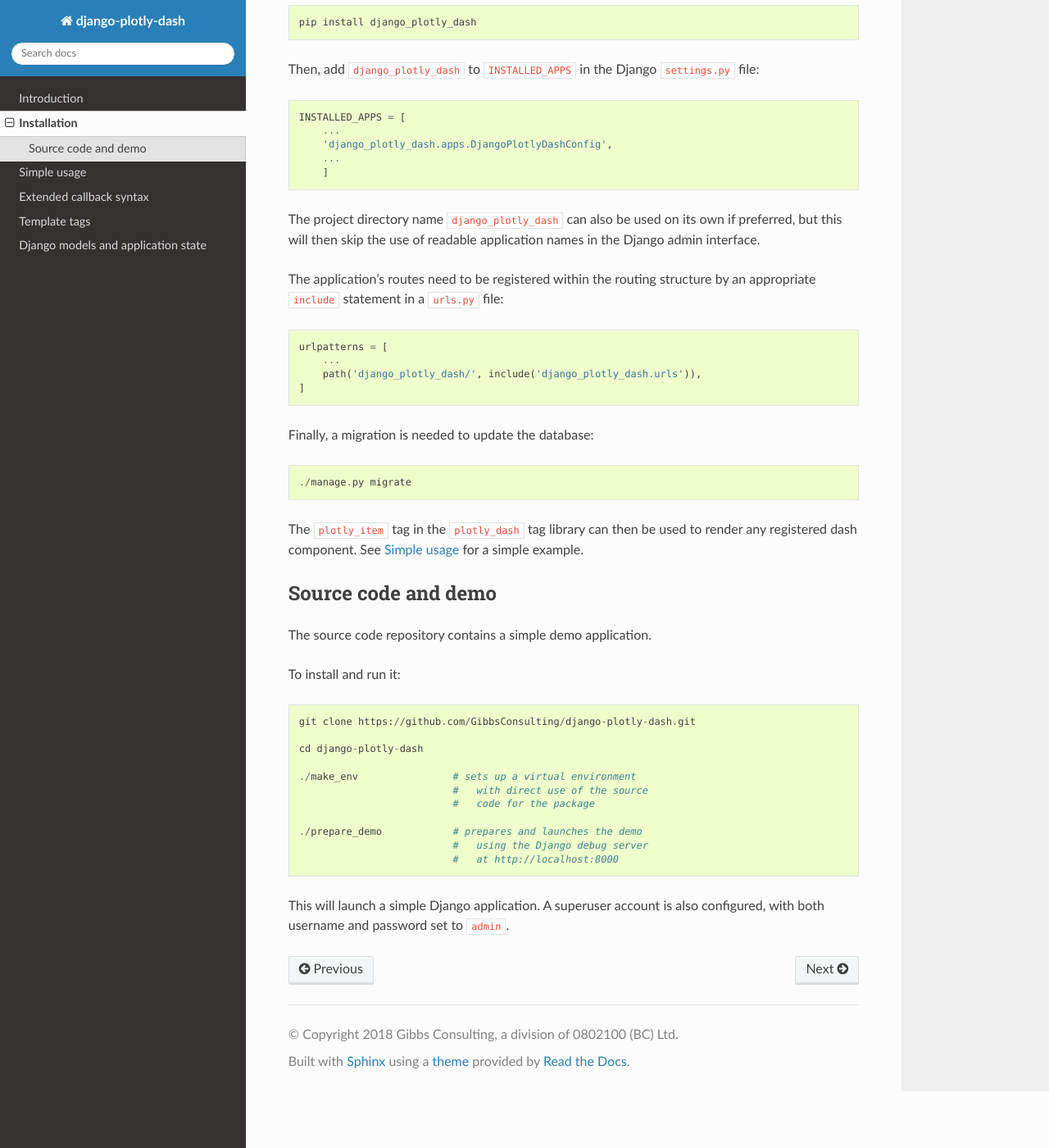
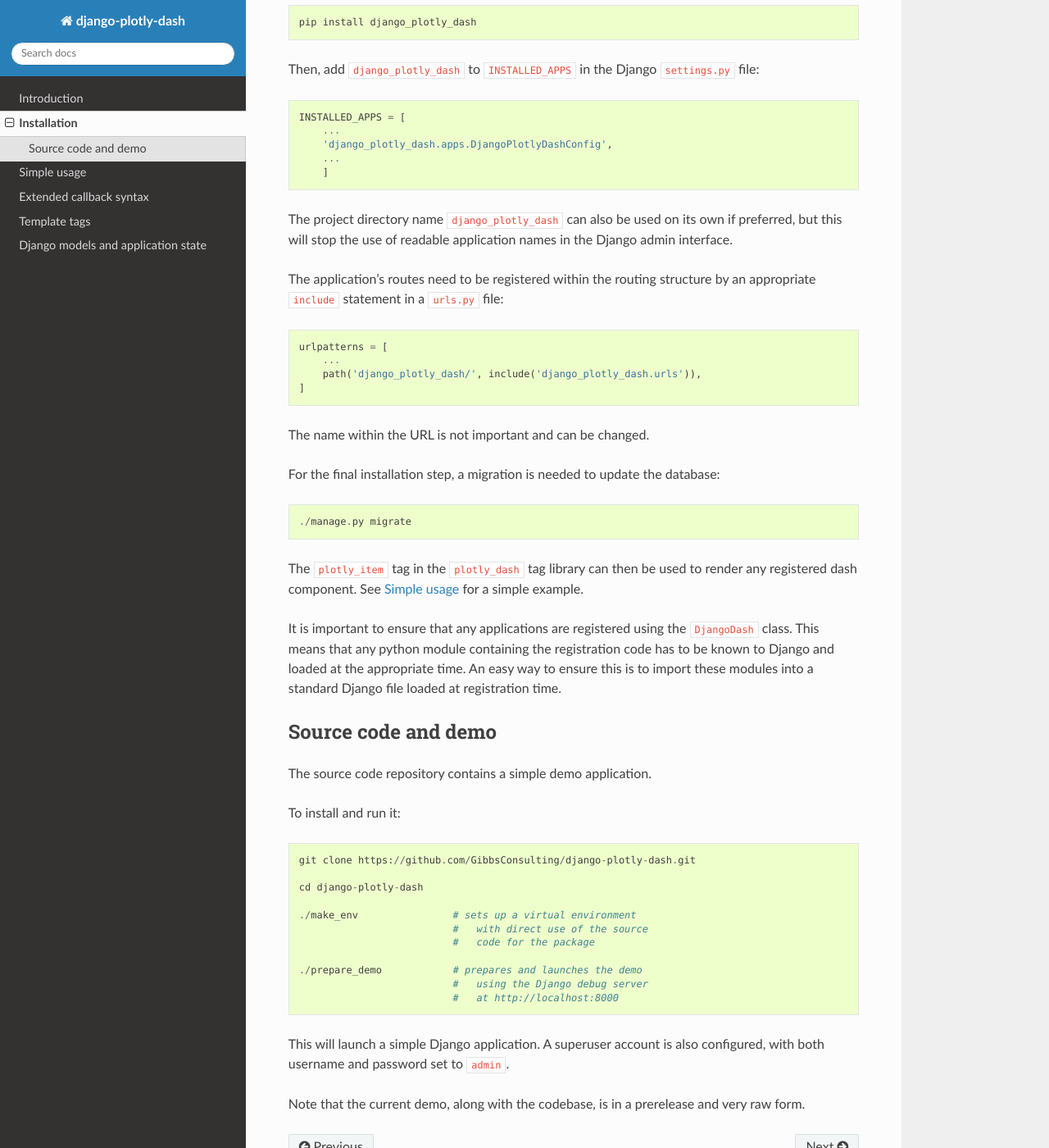
Before and after one commit to GibbsConsulting/django-plotly-dash, a Sphinx documentation site: the page built from docs/installation.rst, in a window 1280 px wide and 1400 px high, scrolled down 202 px. Shown: the whole window at 82% size. Built offline with Sphinx 7.4.7 and the Read the Docs theme 2.0.0, drawn with Linux system fonts in a browser that asks for light colours.

Commit message:
Increment prerelease version number to 0.4.0

```diff
--- a/django_plotly_dash/__init__.py
+++ b/django_plotly_dash/__init__.py
@@ -1,5 +1,5 @@
 #
 
-__version__ = "0.3.0"
+__version__ = "0.4.0"
 
 from .dash_wrapper import DjangoDash
--- a/docs/installation.rst
+++ b/docs/installation.rst
@@ -15,7 +15,7 @@
         ...
         ]
 
-The project directory name ``django_plotly_dash`` can also be used on its own if preferred, but this will then skip the use of readable application names in
+The project directory name ``django_plotly_dash`` can also be used on its own if preferred, but this will stop the use of readable application names in
 the Django admin interface.
 
 The application's routes need to be registered within the routing structure by an appropriate ``include`` statement in
@@ -26,12 +26,16 @@
         path('django_plotly_dash/', include('django_plotly_dash.urls')),
     ]
 
-Finally, a migration is needed to update the
+The name within the URL is not important and can be changed.
+
+For the final installation step, a migration is needed to update the
 database::
 
     ./manage.py migrate
 
 The ``plotly_item`` tag in the ``plotly_dash`` tag library can then be used to render any registered dash component. See :ref:`simple_use` for a simple example.
+
+It is important to ensure that any applications are registered using the ``DjangoDash`` class. This means that any python module containing the registration code has to be known to Django and loaded at the appropriate time. An easy way to ensure this is to import these modules into a standard Django file loaded at registration time.
 
 Source code and demo
 --------------------
@@ -53,3 +57,5 @@
                             #   at http://localhost:8000
 
 This will launch a simple Django application. A superuser account is also configured, with both username and password set to ``admin``.
+
+Note that the current demo, along with the codebase, is in a prerelease and very raw form.
```
